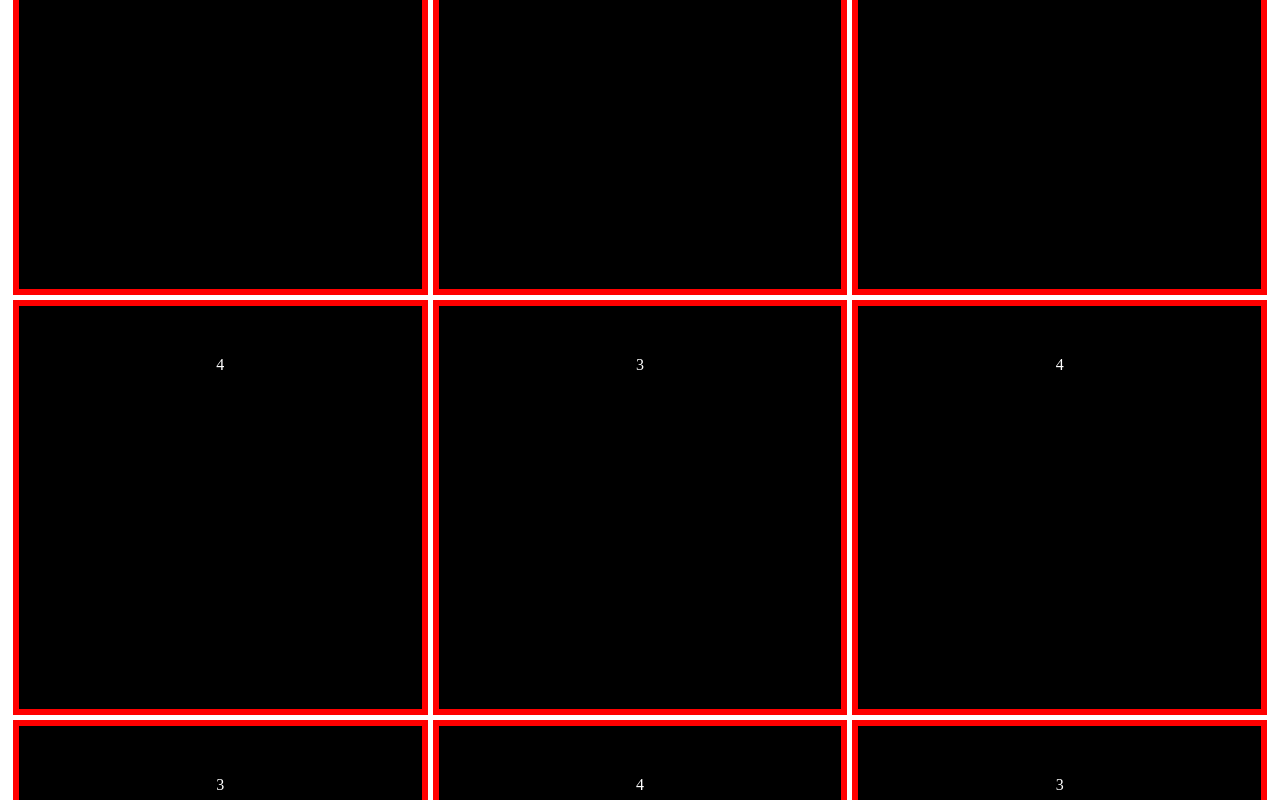
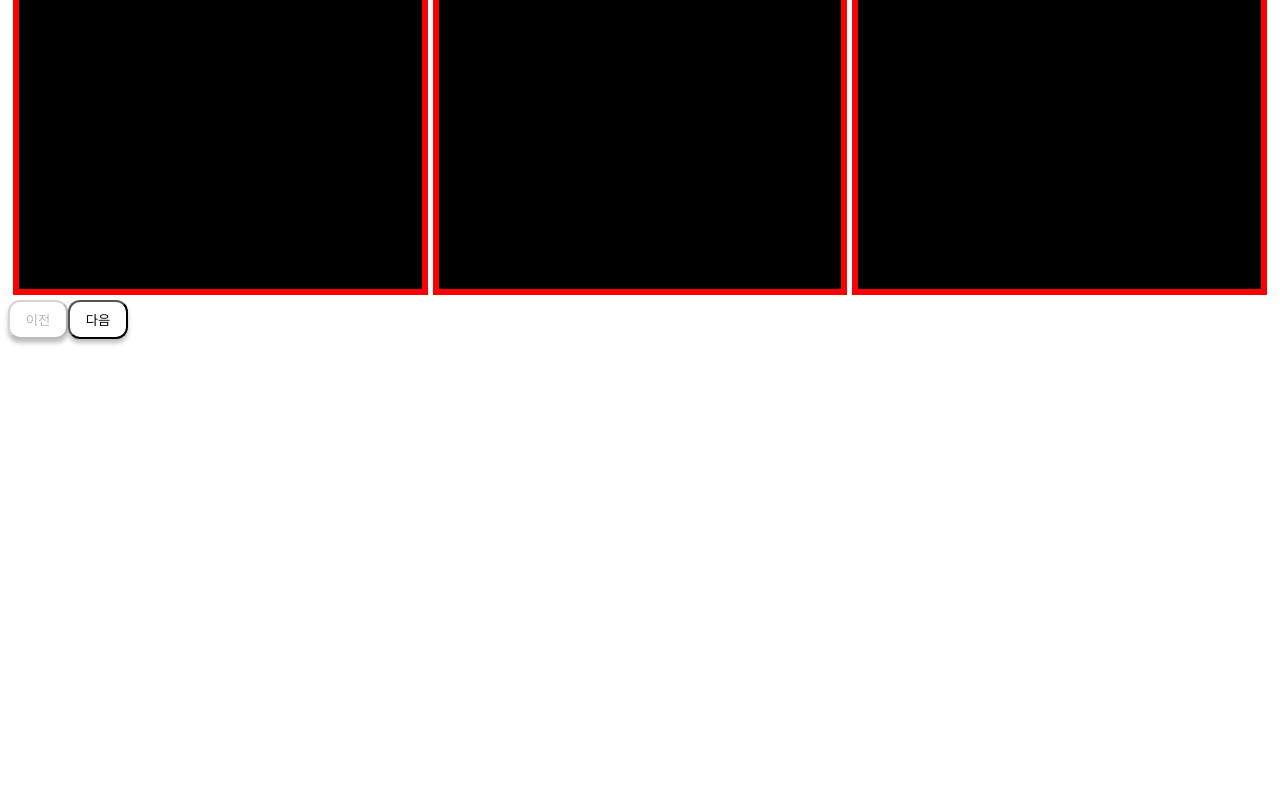
Before and after one commit to MrMirror21/mumage-frontend, a React (Create React App) app: page /Explore in a window 1280 px wide. Shown: the part 1066-1866 px from the top of the page. After the commit the page ends 1413 px from the top, so only its background shows below. Built offline with nearby package versions, Linux system fonts and the light colour scheme.

Commit message:
페이지네이션 - 이전, 다음 버튼
게시물이 한 페이지 당 9개씩 보이도록 함

```diff
--- a/src/components/Section.js
+++ b/src/components/Section.js
@@ -19,21 +19,50 @@ const GridItem = styled.div`
   aspect-ratio: 1 / 1;
 `;
 
+const Button = styled.button`
+  padding-top : 7px;
+  width: 60px;
+  padding: 8px;
+  border-radius: 12px;
+  background-color: #ffffff;
+  align-self: center;
+  box-shadow: 0px 4px 4px rgba(0, 0, 0, 0.25);
+  cursor: pointer;
+`;
+
 const Section = () => {
   const [sectionValue, setSectionValue] = useState('종합');
+  const [currentPage, setCurrentPage] = useState(1);
+  const itemsPerPage = 9;
 
   const matchedData = FakeDataArr.filter(data => data["장르"] === sectionValue);
+  const totalPage = Math.ceil(matchedData.length / itemsPerPage);
+  const displayedData = matchedData.slice((currentPage - 1) * itemsPerPage, currentPage * itemsPerPage);
+
+  const handleUpPage = () => {
+    setCurrentPage(currentPage + 1);
+  }
+  const handleDownPage = () => {
+    setCurrentPage(currentPage - 1);
+  }
 
   return (
     <div>
       <SelectBoxContainer>
-        <SelectBox onChange = {(value) => setSectionValue(value)} />
+        <SelectBox onChange = {(value) => {
+          setSectionValue(value);
+          setCurrentPage(1);
+        }} />
       </SelectBoxContainer>
       <GridContainer>
-        {matchedData.map((data, index) => (
+        {displayedData.map((data, index) => (
           <GridItem key={index}>{data["내용"]}</GridItem>
         ))}
       </GridContainer>
+      <div>
+      <Button onClick={handleDownPage} disabled={currentPage === 1}>이전</Button>
+        <Button onClick={handleUpPage} disabled={currentPage === totalPage}>다음</Button>
+      </div>
     </div>
   )
 }
```
